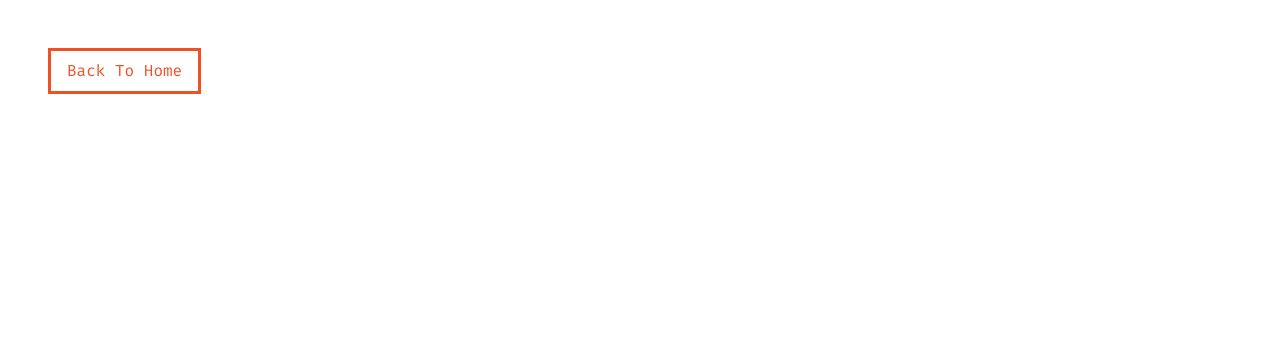
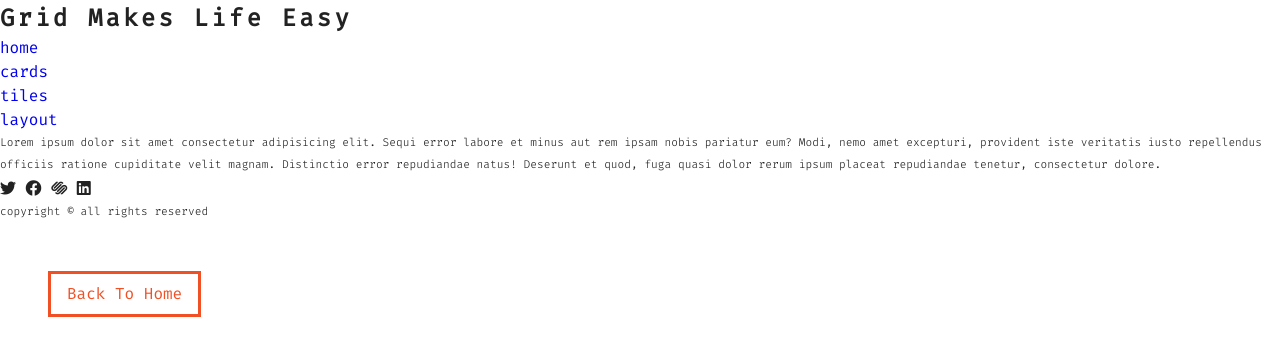
Before and after one commit to pktcodes/css-grid-mini-projects, a plain HTML site: page layout.html in a window 1280 px wide. Drawn offline with Linux system fonts and the light colour scheme.

Commit message:
Layout - HTML

```diff
--- a/layout.html
+++ b/layout.html
@@ -21,6 +21,43 @@
     <link rel="stylesheet" href="styles.css" />
   </head>
   <body>
+    <main class="main">
+      <!-- Header -->
+      <header class="header">
+        <h2>grid makes life easy</h2>
+      </header>
+      <!-- Navbar -->
+      <nav class="navbar">
+        <ul>
+          <li><a href="hero.html">home</a></li>
+          <li><a href="cards.html">cards</a></li>
+          <li><a href="tiles.html">tiles</a></li>
+          <li><a href="layout.html">layout</a></li>
+        </ul>
+      </nav>
+      <!-- Content -->
+      <section class="content">
+        <p>
+          Lorem ipsum dolor sit amet consectetur adipisicing elit. Sequi error
+          labore et minus aut rem ipsam nobis pariatur eum? Modi, nemo amet
+          excepturi, provident iste veritatis iusto repellendus officiis ratione
+          cupiditate velit magnam. Distinctio error repudiandae natus! Deserunt
+          et quod, fuga quasi dolor rerum ipsum placeat repudiandae tenetur,
+          consectetur dolore.
+        </p>
+      </section>
+      <!-- Font Awesome -->
+      <aside class="sidebar">
+        <span><i class="fab fa-twitter"></i></span>
+        <span><i class="fab fa-facebook"></i></span>
+        <span><i class="fab fa-squarespace"></i></span>
+        <span><i class="fab fa-linkedin"></i></span>
+      </aside>
+      <!-- Footer -->
+      <footer class="footer">
+        <p>copyright &copy; all rights reserved</p>
+      </footer>
+    </main>
     <a href="index.html" class="btn">back to home</a>
   </body>
 </html>
```
